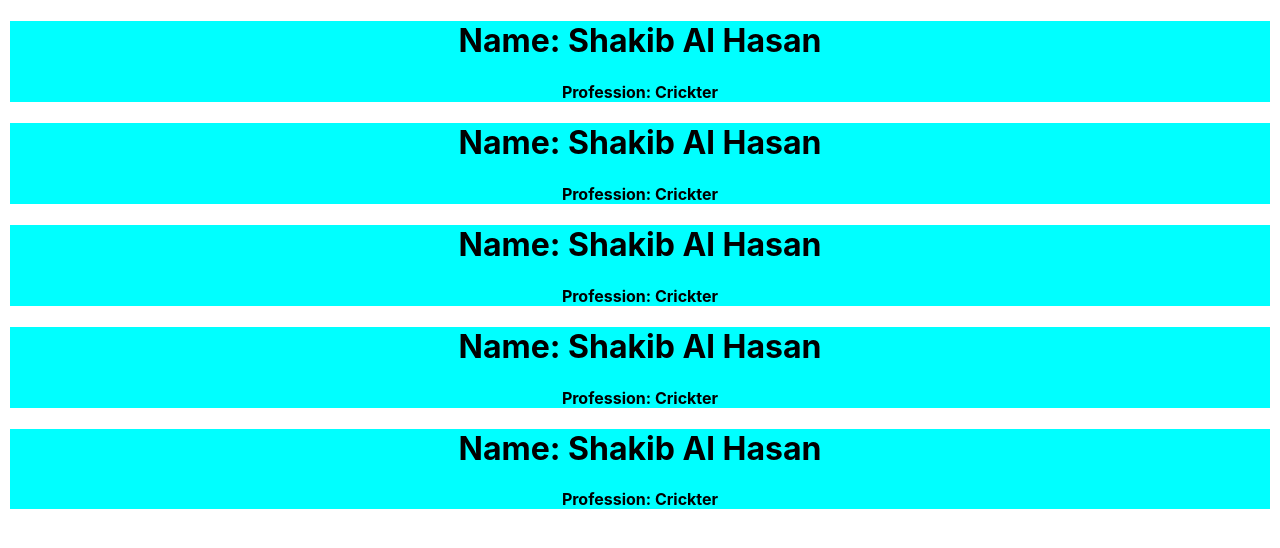
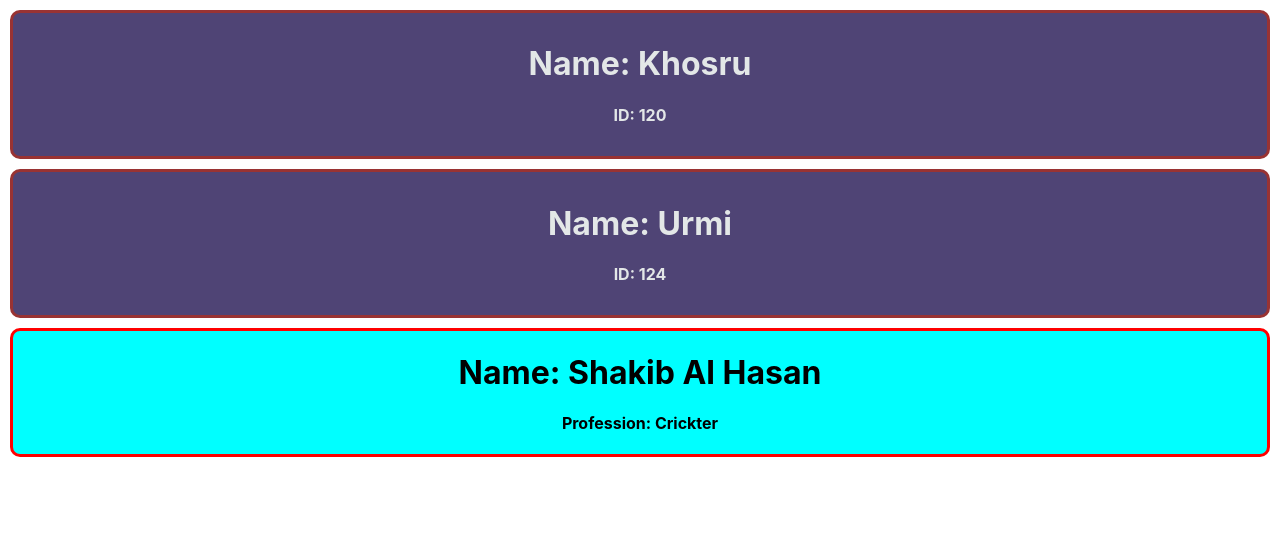
Before and after one commit to engr-mahmudul/Core-Concept-React, a React (Create React App) app: page / in a window 1280 px wide. Shown: the top 548 px of the page. Built offline with nearby package versions, Linux system fonts and the light colour scheme.

Commit message:
component with dynamic vaules

```diff
--- a/src/App.css
+++ b/src/App.css
@@ -37,9 +37,11 @@
   }
 }
 .container{
-  background-color: bisque;
-  color: lightseagreen;
+  background-color: rgb(79, 68, 117);
+  color: rgb(227, 231, 231);
   border-radius: 10px;
   padding: 10px;
+  border: 3px solid rgb(153, 51, 51);
+  margin: 10px;
 
 }
--- a/src/App.js
+++ b/src/App.js
@@ -1,16 +1,16 @@
 import logo from './logo.svg';
 import './App.css';
+
 
 function App() {
 
 
   return (
     <div className="App">
-      <Person></Person>
-      <Person></Person>
-      <Person></Person>
-      <Person></Person>
-      <Person></Person>
+      <Friend name="Khosru" id="120"></Friend>
+      <Friend name="Urmi" id="124"></Friend>
+      <Person name="Fahim" id="126"></Person>
+
     </div>
   );
 }
@@ -19,8 +19,9 @@ function Person(){
   const design = {
     backgroundColor : 'cyan',
     color : "black",
-    boder : "2px solid black",
-    margin: "10px"
+    border : "3px solid red",
+    margin: "10px",
+    borderRadius: "10px"
   }
   return (
     <div style={design}>
@@ -29,5 +30,13 @@ function Person(){
     </div>
   );
 }
-
+function Friend(props){
+  console.log(props);
+  return (
+    <div className="container">
+      <h1>Name: {props.name}</h1>
+      <h4>ID: {props.id}</h4>
+    </div>
+  );
+}
 export default App;
```
